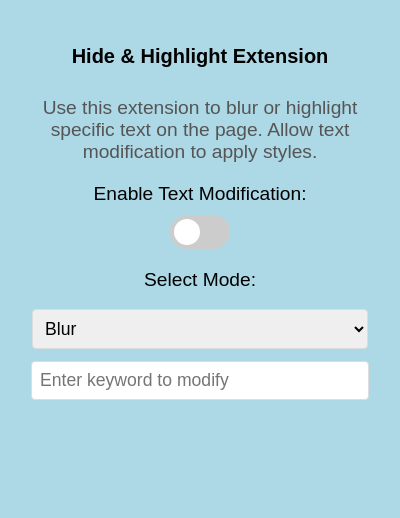
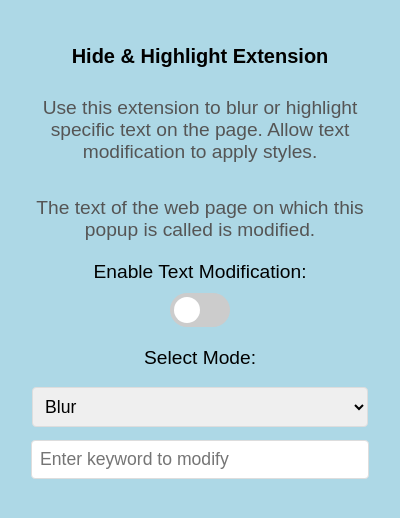
Before and after one commit to MarkAlexI/Hide-HighlightExtChrome, a browser extension: page popup.html in a window 400 px wide. Drawn offline with Linux system fonts and the light colour scheme.

Commit message:
Updated info on popup.

```diff
--- a/popup.html
+++ b/popup.html
@@ -12,6 +12,7 @@
   <div class="container">
     <h2>Hide & Highlight Extension</h2>
     <p>Use this extension to blur or highlight specific text on the page. Allow text modification to apply styles.</p>
+    <p>The text of the web page on which this popup is called is modified.</p>
 
     <label for="toggle-visibility">Enable Text Modification:</label>
     <label class="toggle-switch">
@@ -27,6 +28,7 @@
 
     <input class="text-input" id="blur-text" type="text" placeholder="Enter keyword to modify">
     <div class="select-color hidden" id="select-color">
+      <p>You can change the colors. After that, you need to close the options page and reopen this pop-up on the desired page.</p>
       <div class="color-group">
         <p>Select color of text:</p>
         <div class="color-div" id="text-color"></div>
--- a/styles/main.css
+++ b/styles/main.css
@@ -1,6 +1,7 @@
 body {
-  min-width: 14rem;
+  min-width: 16rem;
   min-height: 38rem;
+  height: auto;
   background-color: lightblue;
   box-sizing: border-box;
   font-size: 16px;
```
Also changed, not shown: manifest.json.
